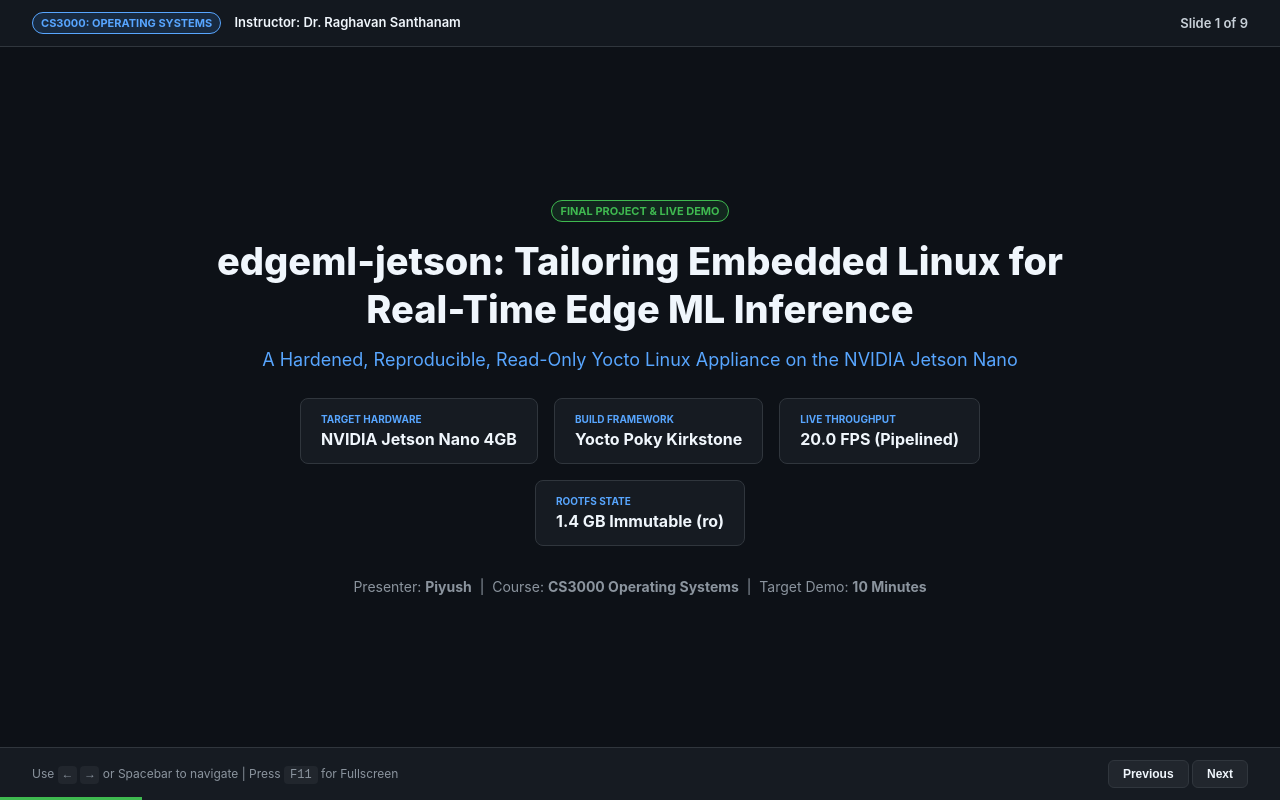
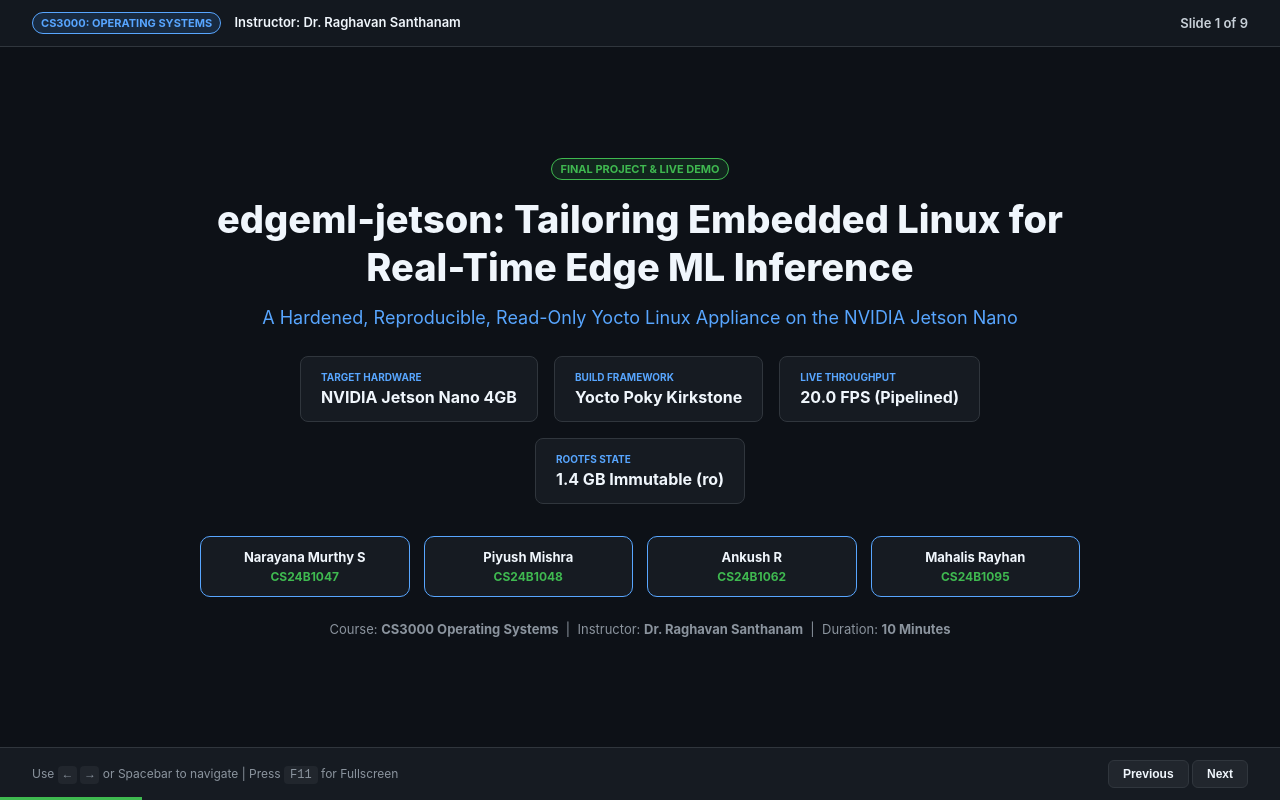
Before and after one commit to pengeon1/edgeml-jetson, a plain HTML site: page presentation/index.html in a window 1280 px wide. Drawn offline with Linux system fonts and the light colour scheme.

Commit message:
docs: simplify PPT to main points/results and add 4-person team roster with presentation guide

```diff
--- a/presentation/index.html
+++ b/presentation/index.html
@@ -267,8 +267,27 @@
           </div>
         </div>
 
-        <p style="color: #8b949e; font-size: 14px;">
-          Presenter: <strong>Piyush</strong> &nbsp;|&nbsp; Course: <strong>CS3000 Operating Systems</strong> &nbsp;|&nbsp; Target Demo: <strong>10 Minutes</strong>
+        <div style="display: grid; grid-template-columns: repeat(4, 1fr); gap: 14px; max-width: 900px; margin: 0 auto 24px auto;">
+          <div class="card" style="padding: 12px; text-align: center; border-color: var(--accent-blue);">
+            <div style="font-size: 13px; font-weight: bold; color: var(--text-bright);">Narayana Murthy S</div>
+            <div style="font-size: 12px; color: var(--accent-green); font-weight: bold; margin-top: 4px;">CS24B1047</div>
+          </div>
+          <div class="card" style="padding: 12px; text-align: center; border-color: var(--accent-blue);">
+            <div style="font-size: 13px; font-weight: bold; color: var(--text-bright);">Piyush Mishra</div>
+            <div style="font-size: 12px; color: var(--accent-green); font-weight: bold; margin-top: 4px;">CS24B1048</div>
+          </div>
+          <div class="card" style="padding: 12px; text-align: center; border-color: var(--accent-blue);">
+            <div style="font-size: 13px; font-weight: bold; color: var(--text-bright);">Ankush R</div>
+            <div style="font-size: 12px; color: var(--accent-green); font-weight: bold; margin-top: 4px;">CS24B1062</div>
+          </div>
+          <div class="card" style="padding: 12px; text-align: center; border-color: var(--accent-blue);">
+            <div style="font-size: 13px; font-weight: bold; color: var(--text-bright);">Mahalis Rayhan</div>
+            <div style="font-size: 12px; color: var(--accent-green); font-weight: bold; margin-top: 4px;">CS24B1095</div>
+          </div>
+        </div>
+
+        <p style="color: #8b949e; font-size: 13px;">
+          Course: <strong>CS3000 Operating Systems</strong> &nbsp;|&nbsp; Instructor: <strong>Dr. Raghavan Santhanam</strong> &nbsp;|&nbsp; Duration: <strong>10 Minutes</strong>
         </p>
       </div>
     </div>
```
Also changed, not shown: 4 other files.
